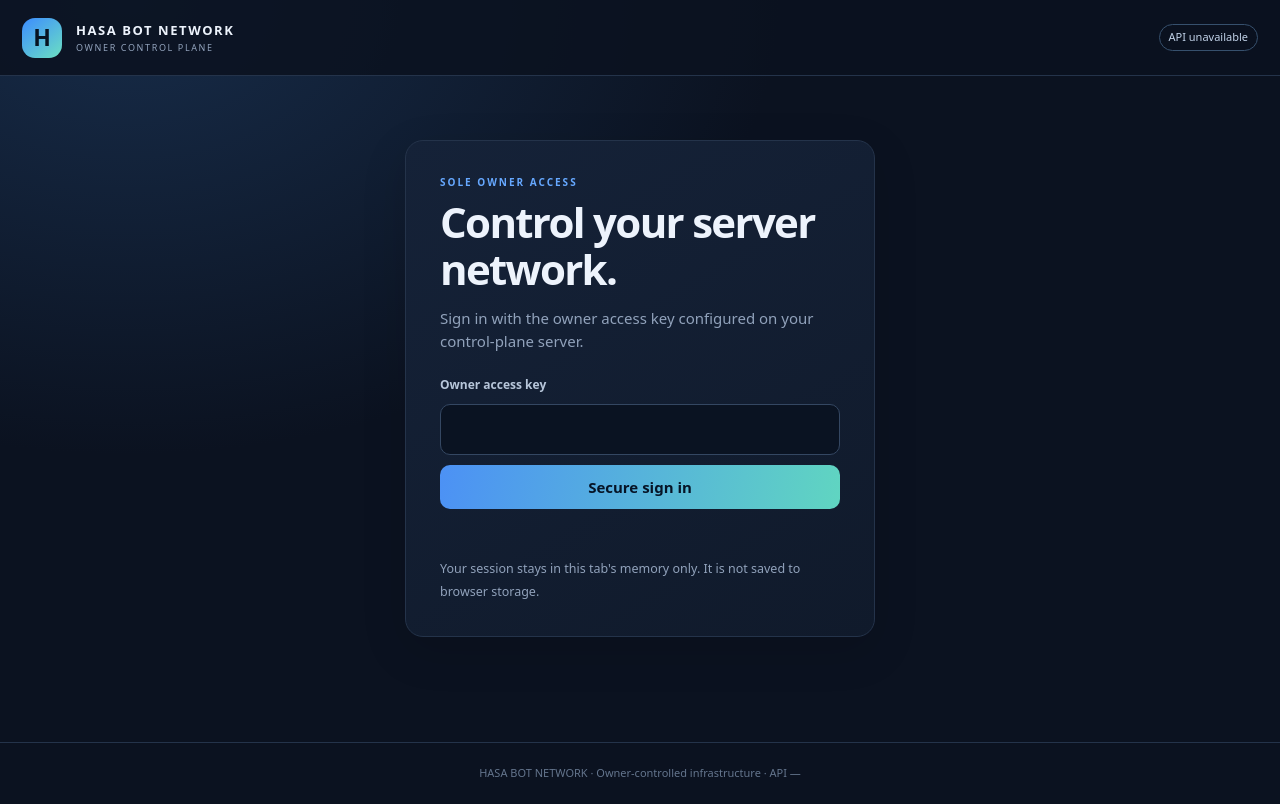
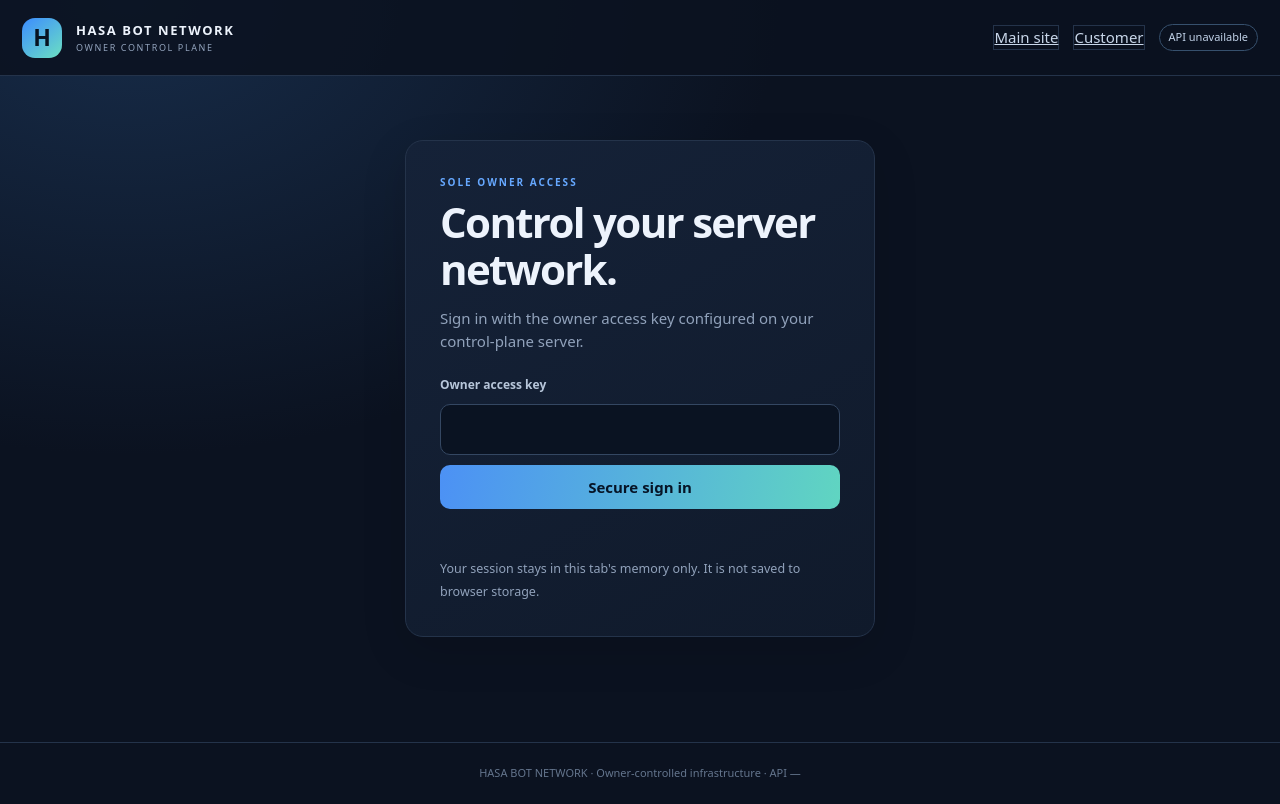
Before and after one commit to coc338781-tech/Hasa_2_bot, a website: page network/public/owner.html in a window 1280 px wide. Drawn offline with Linux system fonts and the light colour scheme; no server answers.

Commit message:
Connect owner console navigation to main site

```diff
--- a/network/public/owner.html
+++ b/network/public/owner.html
@@ -6,7 +6,7 @@
 <link rel="stylesheet" href="/owner.css"><script defer src="/owner.js"></script>
 </head>
 <body>
-<header class="top"><div class="brand"><span class="mark">H</span><div><strong>HASA BOT NETWORK</strong><small>OWNER CONTROL PLANE</small></div></div><div class="topright"><span id="api-state" class="pill">Checking API…</span><button id="logout" class="ghost hidden">Sign out</button></div></header>
+<header class="top"><div class="brand"><span class="mark">H</span><div><strong>HASA BOT NETWORK</strong><small>OWNER CONTROL PLANE</small></div></div><div class="topright"><a class="ghost" href="/">Main site</a><a class="ghost" href="/customer">Customer</a><span id="api-state" class="pill">Checking API…</span><button id="logout" class="ghost hidden">Sign out</button></div></header>
 <main>
 <section id="login-panel" class="login card">
 <div class="eyebrow">SOLE OWNER ACCESS</div><h1>Control your server network.</h1><p class="muted">Sign in with the owner access key configured on your control-plane server.</p>
```
